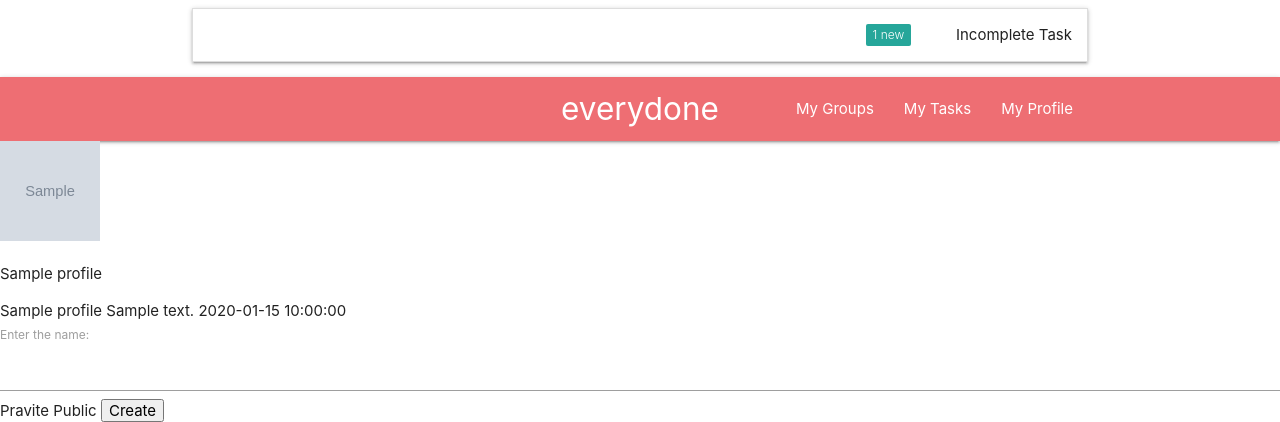
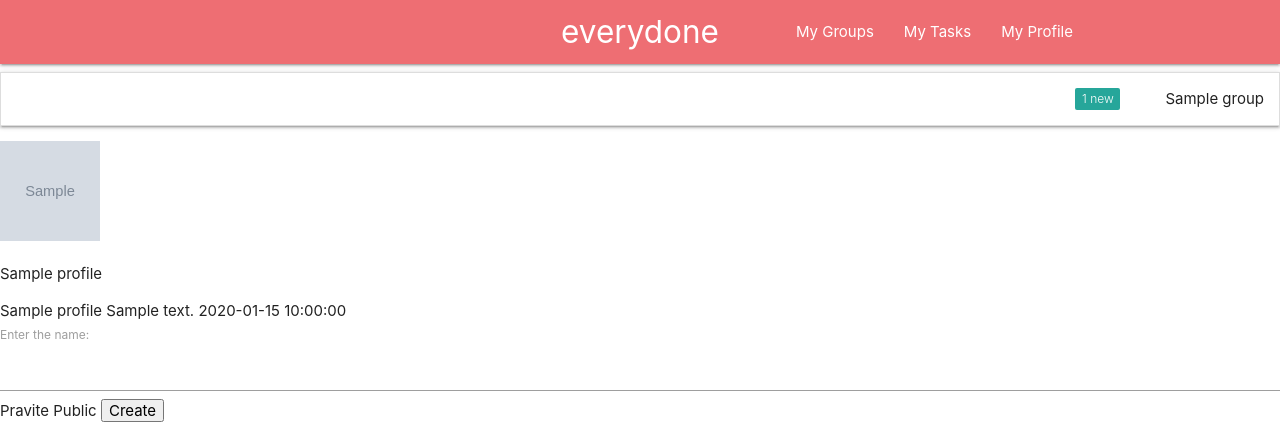
Before and after one commit to MLarson90/group-project, a PHP site: template views/homepage.html.twig in a window 1280 px wide. Shown: the top 422 px of the page. Run offline with PHP 8.4, Linux system fonts and the light colour scheme; the template is opened without the code that fills it: most values are stand-ins (such as "Sample title", 1, 10 or a date in 2020); grey boxes marked "Sample" are stand-in pictures; some libraries are stand-ins or nearby versions.

Commit message:
add dynamic group/tasks chart

```diff
--- a/src/User.php
+++ b/src/User.php
@@ -157,7 +157,7 @@
       }
     }
     function getGroup(){
-      $returned_groups = $GLOBALS['DB']->query("SELECT task_force.* FROM users JOIN users_groups ON (users_groups.user_id = users.id) JOIN task_force ON (task_force.id = users_groups.group_id) WHERE users.id = {$this->getId()};");
+      $returned_groups = $GLOBALS['DB']->query("SELECT task_forces.* FROM users JOIN users_groups ON (users_groups.user_id = users.id) JOIN task_forces ON (task_forces.id = users_groups.group_id) WHERE users.id = {$this->getId()};");
       $all_groups = array();
         foreach($returned_groups as $group){
           $each_group = new Group($group['group_name'], $group['public'], $group['id']);
--- a/views/homepage.html.twig
+++ b/views/homepage.html.twig
@@ -1,16 +1,4 @@
 {% include 'top.html.twig' %}
-<div class="side-notifications">
-  <ul class="collapsible" data-collapsible="accordion">
-  <li>
-    <div class="collapsible-header"><span class="new badge">{{count}}</span><i class="material-icons"></i>Incomplete Task</div>
-    <div class="collapsible-body">
-      {% for task in tasks %}
-      <p>{{task.getName}}</p></br>
-      {% endfor %}
-    </div>
-  </li>
-</ul>
-</div>
 
 </div>
 <nav>
@@ -26,6 +14,22 @@
   </div>
 </nav>
 
+<div class="side-notifications">
+  <ul class="collapsible" data-collapsible="accordion">
+    {% for group in groups %}
+      {% set tasks = group.getTaskFromGroup %}
+    <li>
+      <div class="collapsible-header"><span class="new badge">
+      1</span><i class="material-icons"></i>{{ group.getGroupName }}</div>
+      <div class="collapsible-body">
+        {% for task in tasks %}
+        <p>{{task.getName}}</p></br>
+        {% endfor %}
+      </div>
+    </li>
+    {% endfor %}
+  </ul>
+</div>
 
 <img src="{{ profile.getPicture }}" height="100" width="100">
 
--- a/web/css/style.css
+++ b/web/css/style.css
@@ -64,3 +64,7 @@ input {
  .input-field .prefix.active {
    color: #bdbdbd;
  }
+ .side-notifications{
+   float: right;
+   width: 300px;
+ }
```
Also changed, not shown: app/app.php (+5 -6 lines), tests/ProfileTest.php (+1 -9 lines), tests/UserTest.php (+13 -0 lines).
